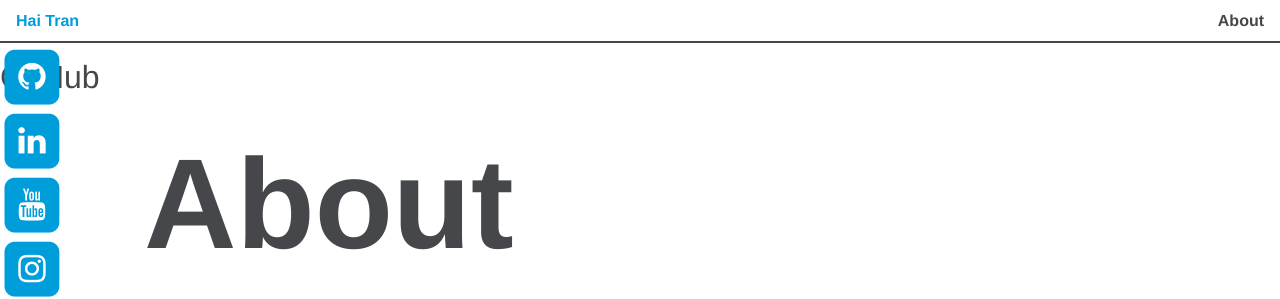
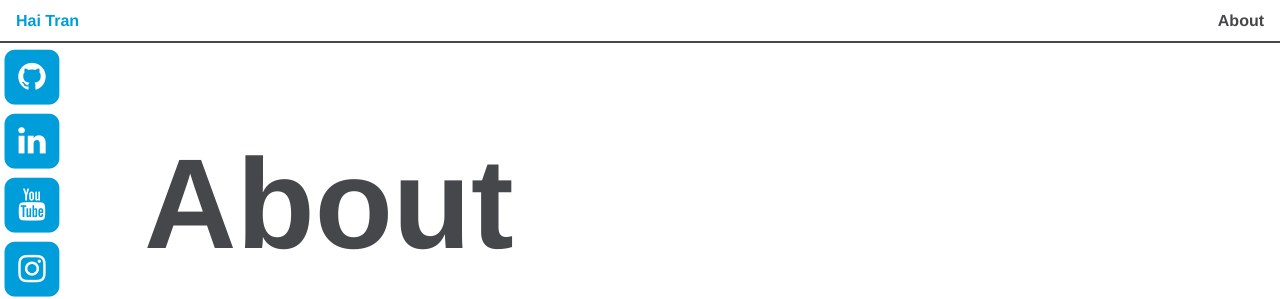
Before and after one commit to haiquangtran/haiquangtran.github.io, a Jekyll site: the page built from about.md, in a window 1280 px wide. Shown: the top 299 px of the page. Built offline with Jekyll 4.4.1, drawn with Linux system fonts in a browser that asks for light colours.

Commit message:
social media links with text. Forgot to remove the span text

```diff
--- a/_includes/social-media_side-bar.html
+++ b/_includes/social-media_side-bar.html
@@ -2,11 +2,10 @@
   <ul id="social-side-links">
     <li>
       <a target="_blank" href="https://github.com/{{ site.github_username }}/{{ site.github_repo }}" title="Follow me on GitHub">
-        <div class="fa-stack fa-2x">
+        <span class="fa-stack fa-2x">
           <i class="fa fa-square fa-stack-2x icon-background"></i>
           <i class="fa fa-github fa-stack-1x icon-foreground"></i>
-          <span>GitHub</span>
-        </div>
+        </span>
       </a>
     </li>
     <li>
```
Also changed, not shown: 5 other files.
